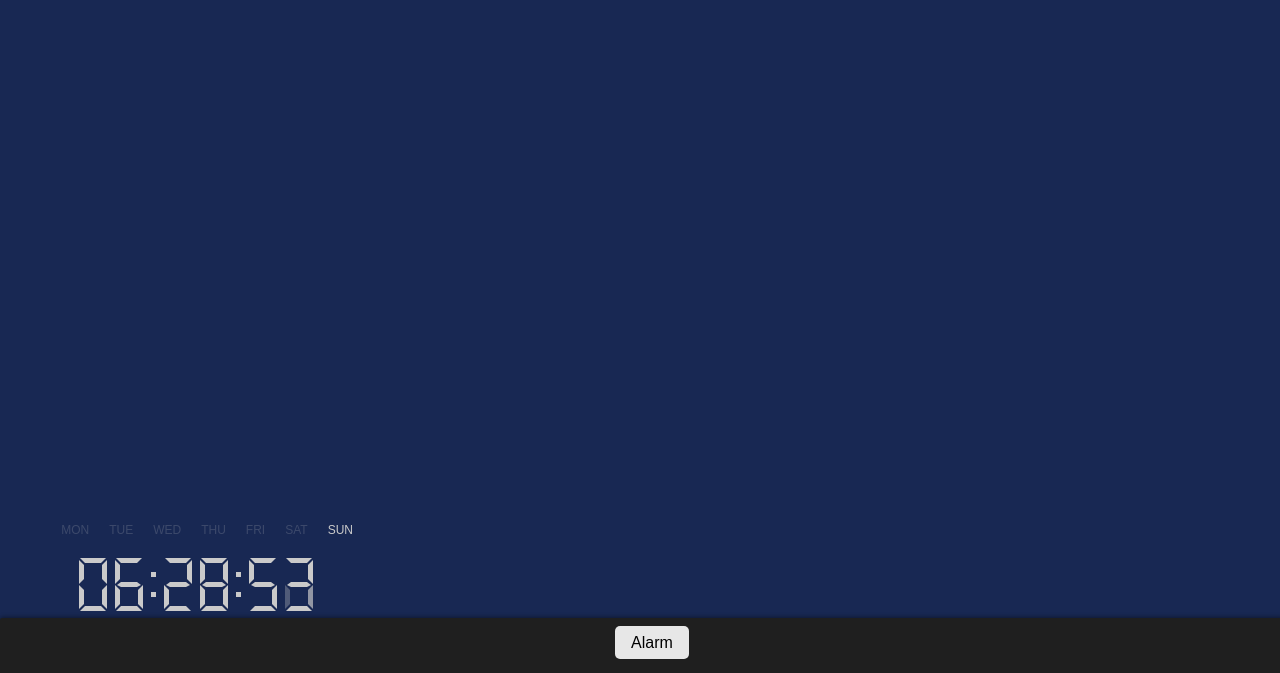
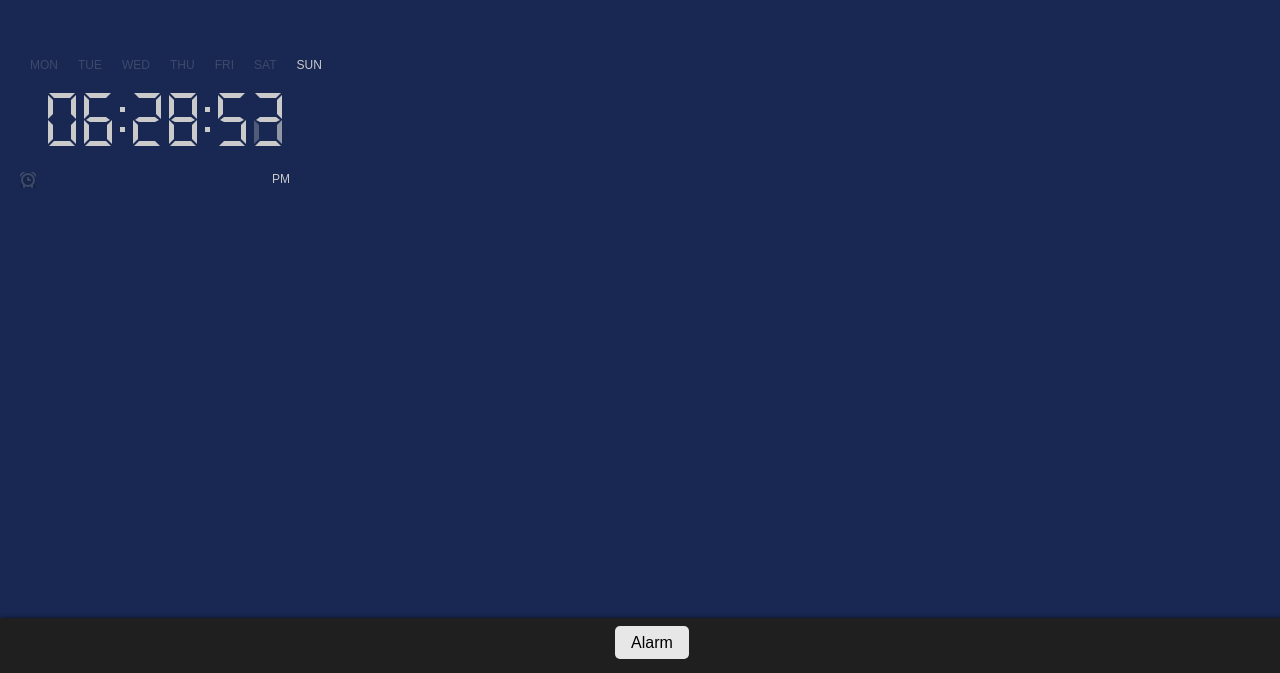
Before and after one commit to heyilovepie/iat_381_Alarm, a website: page index.html in a window 1280 px wide. Shown: the part 132-805 px from the top of the page. Drawn offline with nearby package versions, Linux system fonts and the light colour scheme.

Commit message:
clock in right position, think fixed size problem

```diff
--- a/assets/css/style.css
+++ b/assets/css/style.css
@@ -67,35 +67,23 @@ section, footer, header, aside{
 
 
 #clock{
-<<<<<<< HEAD
-	width: 100%;
-=======
-<<<<<<< HEAD
+	position:absolute;
 	width: 81%;
-=======
 	width: 370px;
->>>>>>> b2be728b116cdb46ae825199997eb801e0c77d38
->>>>>>> 56095243a6e83efd2de82c3dd708a8b37c971fa6
-	position:relative;
-	padding: 50% 0% 0% 4% !important;
+	padding: 20px 10px 20px 20px !important;
+	top: 20%;
 }
 
 #clock:after{
-<<<<<<< HEAD
-	/*position:absolute;*/
-=======
-<<<<<<< HEAD
-	/*position:absolute;*/
-=======
+	/*
 	position:absolute;
->>>>>>> b2be728b116cdb46ae825199997eb801e0c77d38
->>>>>>> 56095243a6e83efd2de82c3dd708a8b37c971fa6
 	width:400px;
 	height:20px;
 	border-radius:100%;
 	left:50%;
 	bottom:2px;
 	z-index:-1;
+	*/
 }
 
 
--- a/assets/js/script.js
+++ b/assets/js/script.js
@@ -13,7 +13,8 @@ $(function(){
 		alarm_box = $('#alarm-box'),
 		time_is_up = $('#time-is-up'),
 		time_is_up_p = time_is_up.parent(),
-		alarmbox = false;
+		alarmbox = false,
+		clock_move = .2;
 
 	var alarm_counter = [-1, -1, -1]; //the counters for the 3 alarms
 	var current_alarm = 0; //the current location of the alarm
@@ -146,30 +147,21 @@ $(function(){
 		alarm_box.css({ top: h - 50 });
 
 		var cWidth = 370 - 80;
-		var cPadding = 40;
 		if(w < 370){
-			cPadding = 10;
 			cWidth = w - 20;
 		}
 		clock.css({ width: cWidth});
-		clock.css({ padding: cPadding});
 
 		var adTop = 200; //alarm_dialogue top
-
 		if(h < 400){
-			clock.velocity({translateY: -200}, 300);
+			clock_move = .1;
 			adTop = 10;
-		}else{
-			clock.velocity({translateY: 0}, 300);
 		}
-
+		else{
+			clock_move = .2;
+		}
 		dialog.css({top: adTop});
-
-		/*
-		var tuHeight = 375 //time-is-up height
-		if(h < tuHeight) tuHeight = h;
-		time_is_up.css({height: tuHeight});
-		*/
+		time_is_up.css({top: adTop});
 	};
 
 	//When you flip the phone
@@ -216,7 +208,7 @@ $(function(){
 
 		// Show the dialog
  		dialog_p.trigger('show');
- 		clock.velocity({translateY: -200}, 300);
+ 		clock.velocity({translateY: - h * clock_move}, 300);
 	});
 
 	dialog.find('.close').click(function(){
@@ -294,7 +286,7 @@ $(function(){
 	// Custom events to keep the code clean
 	dialog_p.on('hide',function(){
 		alarm_box.trigger('hide');
-		if ( h > 400 ) clock.velocity({translateY: 0}, 300);
+		clock.velocity({translateY: 0}, 300);
 		dialog_p.fadeOut();
 
 	}).on('show',function(){
```
